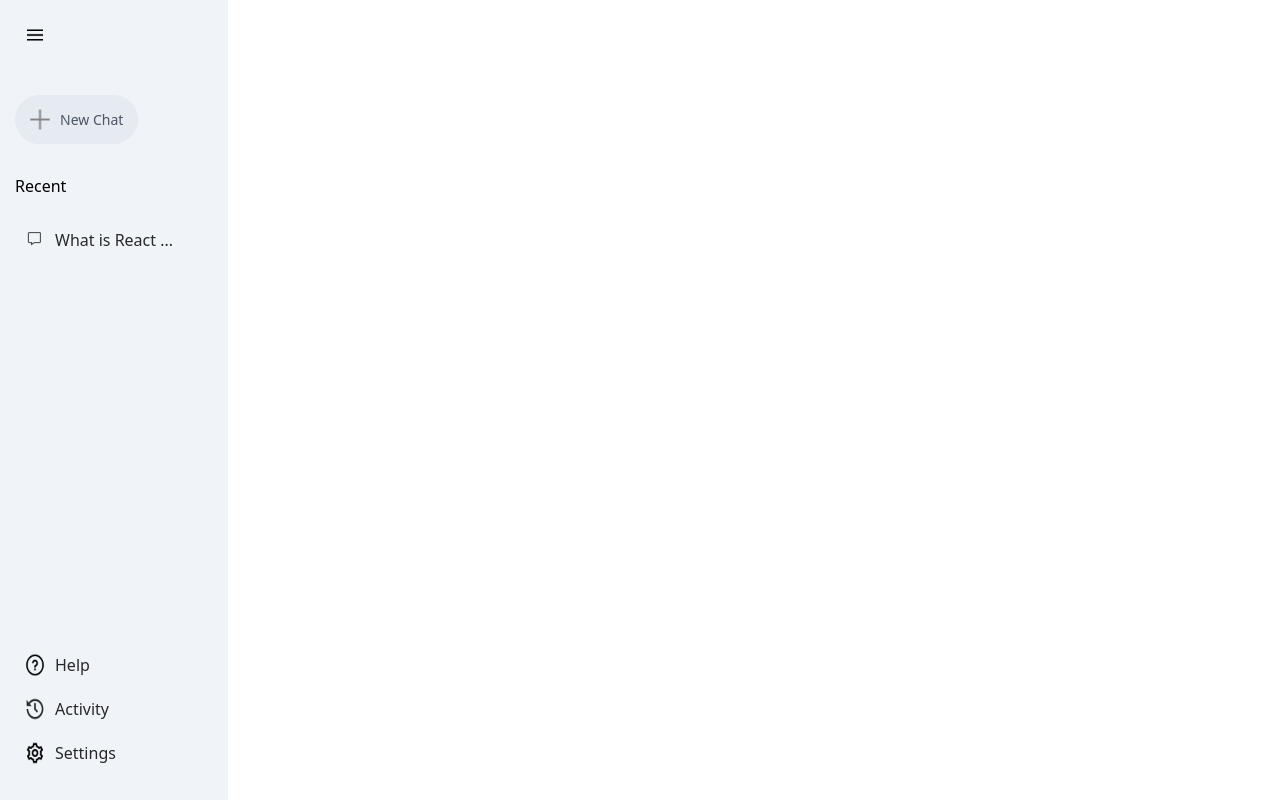
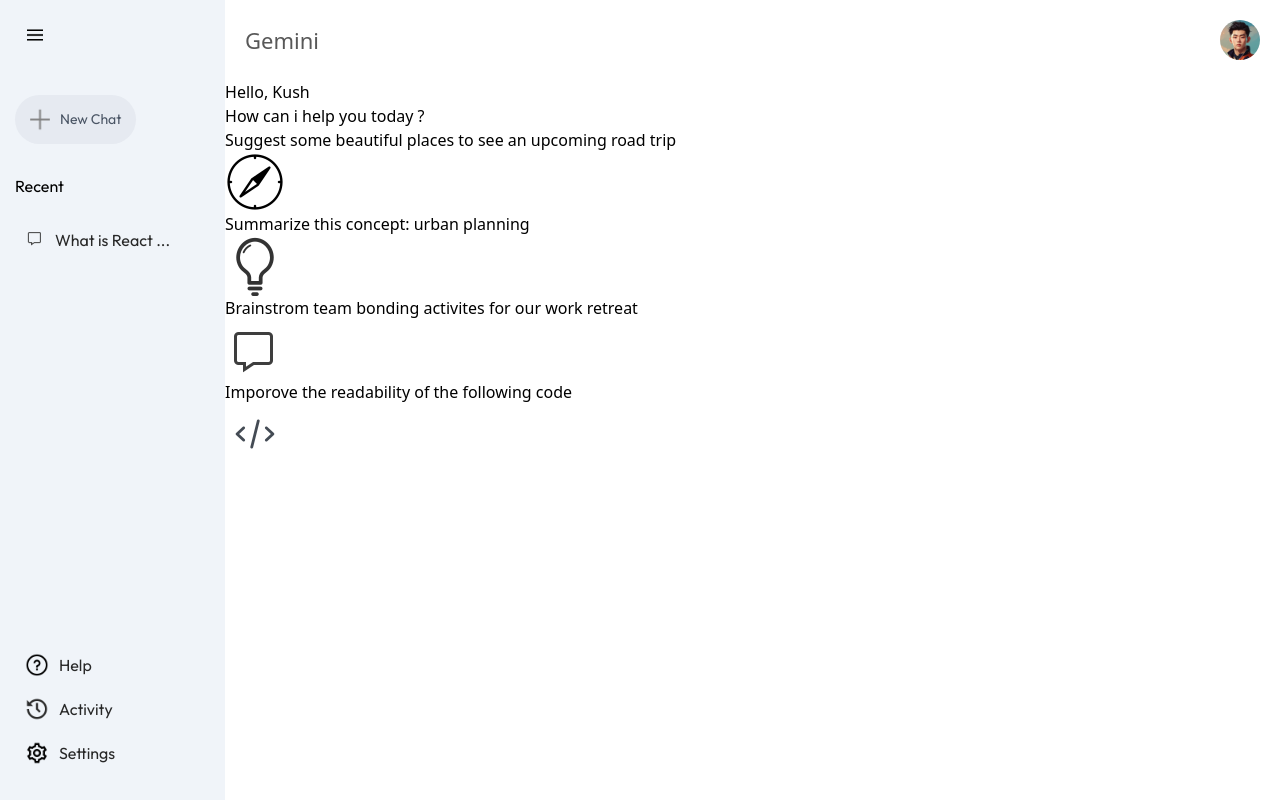
Before and after one commit to kushvendar/Gemini-clone, a React (Vite) app: page / in a window 1280 px wide. Both pictures are taken after a click on the element 40 px from the left and 35 px from the top of the page. Built offline with nearby package versions, Linux system fonts and the light colour scheme.

Commit message:
frontend bit mostly done

```diff
--- a/index.html
+++ b/index.html
@@ -4,6 +4,9 @@
     <meta charset="UTF-8" />
     <link rel="icon" type="image/svg+xml" href="./gemini.png" />
     <meta name="viewport" content="width=device-width, initial-scale=1.0" />
+    <link rel="preconnect" href="https://fonts.googleapis.com">
+    <link rel="preconnect" href="https://fonts.gstatic.com" crossorigin>
+    <link href="https://fonts.googleapis.com/css2?family=Outfit&family=Poppins&display=swap" rel="stylesheet">
     <title>Gemini</title>
   </head>
   <body>
--- a/src/App.jsx
+++ b/src/App.jsx
@@ -1,11 +1,13 @@
 import React from 'react'
 import './App.css'
 import Sidebar from './components/Sidebar'
+import Main from './main/Main'
 
 const App = () => {
   return (
     <div className='flex min-h-screen box-border'>
     <Sidebar/>
+    <Main/>
     </div>
   )
 }
--- a/src/components/Sidebar.jsx
+++ b/src/components/Sidebar.jsx
@@ -1,4 +1,4 @@
-import React, { useState, useSyncExternalStore } from 'react'
+import React, { useState } from 'react'
 import { assets } from '../assets/assets'
 
 function Sidebar() {
@@ -11,29 +11,29 @@
         </div>
         <div className='mt-[50px] inline-flex items-center gap-[10px] pt-[10px] pb-[10px] pr-[15px] pl-[15px] bg-[#e6eaf1] rounded-[50px] text-gray-600 text-[14px] cursor-pointer'>
             <img src={assets.plus_icon} className='w-[20px]' alt="plusicon" />
-            {extend?<p>New Chat</p>:null}
+            {extend?<p className='font-[outfit]'>New Chat</p>:null}
         </div>
         <div className='flex flex-col '>
-            {extend?<p className='mt-[30px] mb-[20px]'>Recent</p>:null}
+            {extend?<p className='mt-[30px] mb-[20px] font-[outfit]'>Recent</p>:null}
             <div className='flex items-start gap-[10px] p-[10px] pr-[40px] rounded-[50px] text-[#282828] cursor-pointer hover:bg-[#e2e6eb]'>
             {extend?<img src={assets.message_icon} className='w-[20px]' alt="message" />:null}
-            {extend?<p>What is React ...</p>:null}
+            {extend?<p className='font-[outfit]'>What is React ...</p>:null}
             </div>
 
         </div>
         </div>
       <div className='flex flex-col'>
         <div className='flex hover:bg-[#e2e6eb] cursor-pointer gap-[10px] p-[10px] text-[#282828] items- rounded-[50px]'>
-        <img src={assets.question_icon} className='w-[20px]' alt="" />
-        {extend?<p>Help</p>:null}
+        <img src={assets.question_icon} className='w-[24px]' alt="" />
+        {extend?<p className='font-[outfit]'>Help</p>:null}
         </div>
         <div className='flex hover:bg-[#e2e6eb] pr-[10px] cursor-pointer gap-[10px] p-[10px] text-[#282828] items- rounded-[50px]'>
-        <img src={assets.history_icon} className='w-[20px]' alt="" />
-        {extend?<p>Activity</p>:null}
+        <img src={assets.history_icon} className='w-[24px]' alt="" />
+        {extend?<p className='font-[outfit]'>Activity</p>:null}
         </div>
         <div className='flex hover:bg-[#e2e6eb] pr-[10px] cursor-pointer gap-[10px] p-[10px] text-[#282828] items- rounded-[50px]'>
-        <img src={assets.setting_icon} className='w-[20px]' alt="" />
-        {extend?<p>Settings</p>:null}
+        <img src={assets.setting_icon} className='w-[24px]' alt="" />
+        {extend?<p className='font-[outfit]'>Settings</p>:null}
         </div>
       </div>
     </div>
--- /dev/null
+++ b/src/main/Main.jsx
@@ -0,0 +1,40 @@
+import React from 'react'
+import { assets } from '../assets/assets'
+
+function Main() {
+  return (
+    <div className='flex-1 min-h-screen pb-[15vh] relative'>
+      <div className='flex items-center justify-between text-[22px] p-[20px] text-[#585858]'>
+        <p>Gemini</p>
+        <img src={assets.user_icon} className='w-[40px] rounded-[50%]' alt="user_img" />
+      </div>
+      <div className=''>
+        <div className=''>
+        <p><span>Hello, Kush</span></p>
+        <p>How can i help you today ?</p>
+        </div>
+        </div>
+      <div>
+        <div>
+            <p>Suggest some beautiful places to see an upcoming road trip</p>
+            <img src={assets.compass_icon} alt="" />
+        </div>
+        <div>
+            <p>Summarize this concept: urban planning</p>
+            <img src={assets.bulb_icon} alt="" />
+        </div>
+        <div>
+            <p>Brainstrom team bonding activites for our work retreat</p>
+            <img src={assets.message_icon} alt="" />
+        </div>
+        <div>
+            <p>Imporove the readability of the following code</p>
+            <img src={assets.code_icon} alt="" />
+        </div>
+      </div>
+    </div>
+  )
+}
+
+
+export default Main
```
Also changed, not shown: src/App.css (line endings or trailing spaces).
